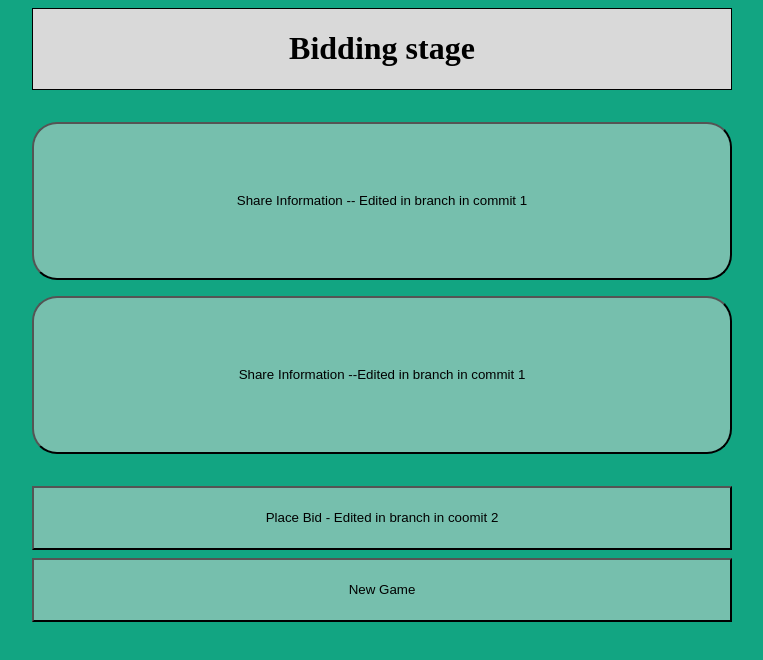
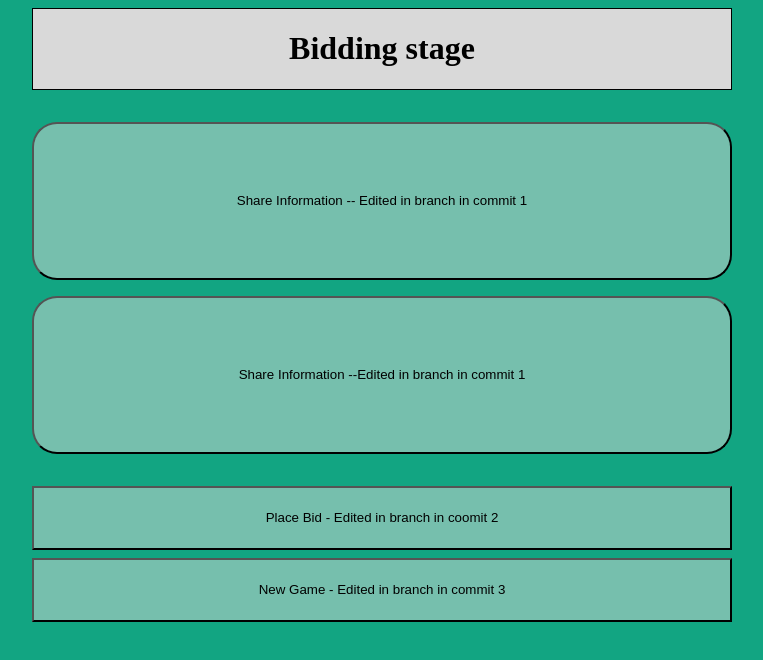
Before and after one commit to emiliagorska/practicing-merge-conflicts, a React (Create React App) app: page / in a window 1280 px wide. Shown: the top 660 px of the page, without its empty margins (258-1021 px from the left). Built offline with nearby package versions, Linux system fonts and the light colour scheme.

Commit message:
branch - COMMIT 3

```diff
--- a/src/pages/WelcomeScreen/WelcomeScreen.js
+++ b/src/pages/WelcomeScreen/WelcomeScreen.js
@@ -16,7 +16,7 @@ const WelcomeScreen = () => {
       <ActionButton marginBottom="8px">
         Place Bid - Edited in branch in coomit 2
       </ActionButton>
-      <ActionButton>New Game</ActionButton>
+      <ActionButton>New Game - Edited in branch in commit 3</ActionButton>
     </PageWrapper>
   );
 };
```
